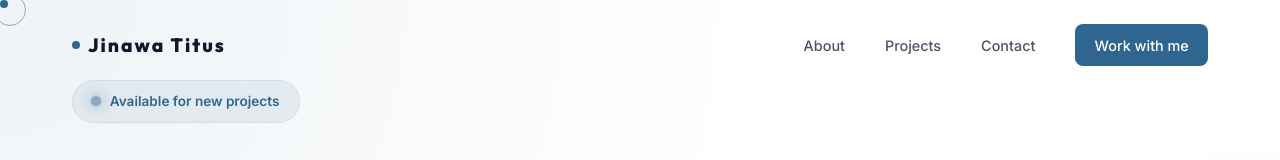
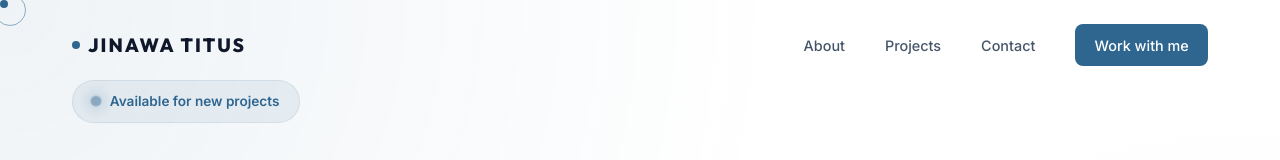
Before and after one commit to Jinawalic/portfolio, a React (Vite) app: page / in a window 1280 px wide. Shown: the top 160 px of the page. Built offline with nearby package versions, Linux system fonts and the light colour scheme.

Commit message:
Change logo text to uppercase

```diff
--- a/src/components/Navbar.tsx
+++ b/src/components/Navbar.tsx
@@ -30,7 +30,7 @@ const Navbar = () => {
                 >
                     <a href="#">
                         <span className="logo-dot"></span>
-                        Jinawa Titus
+                        JINAWA TITUS
                     </a>
                 </motion.div>
 
```
